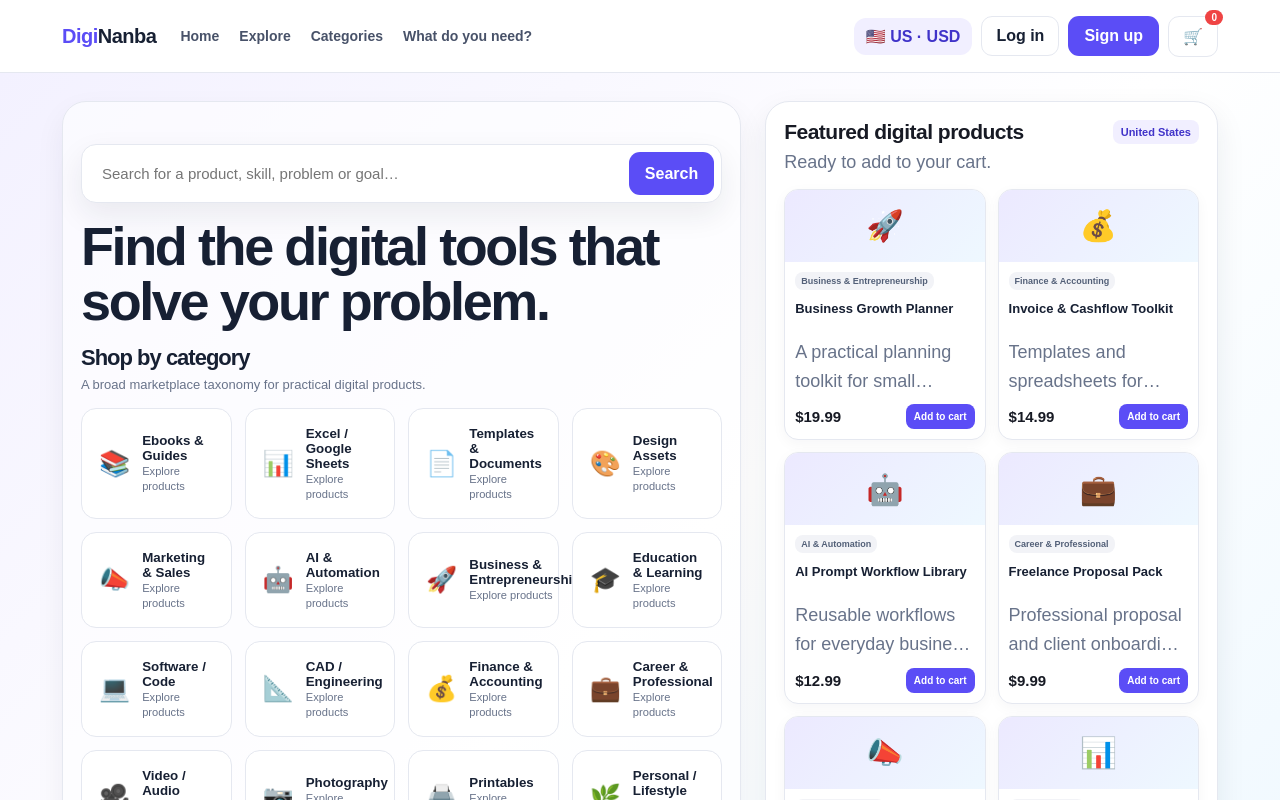
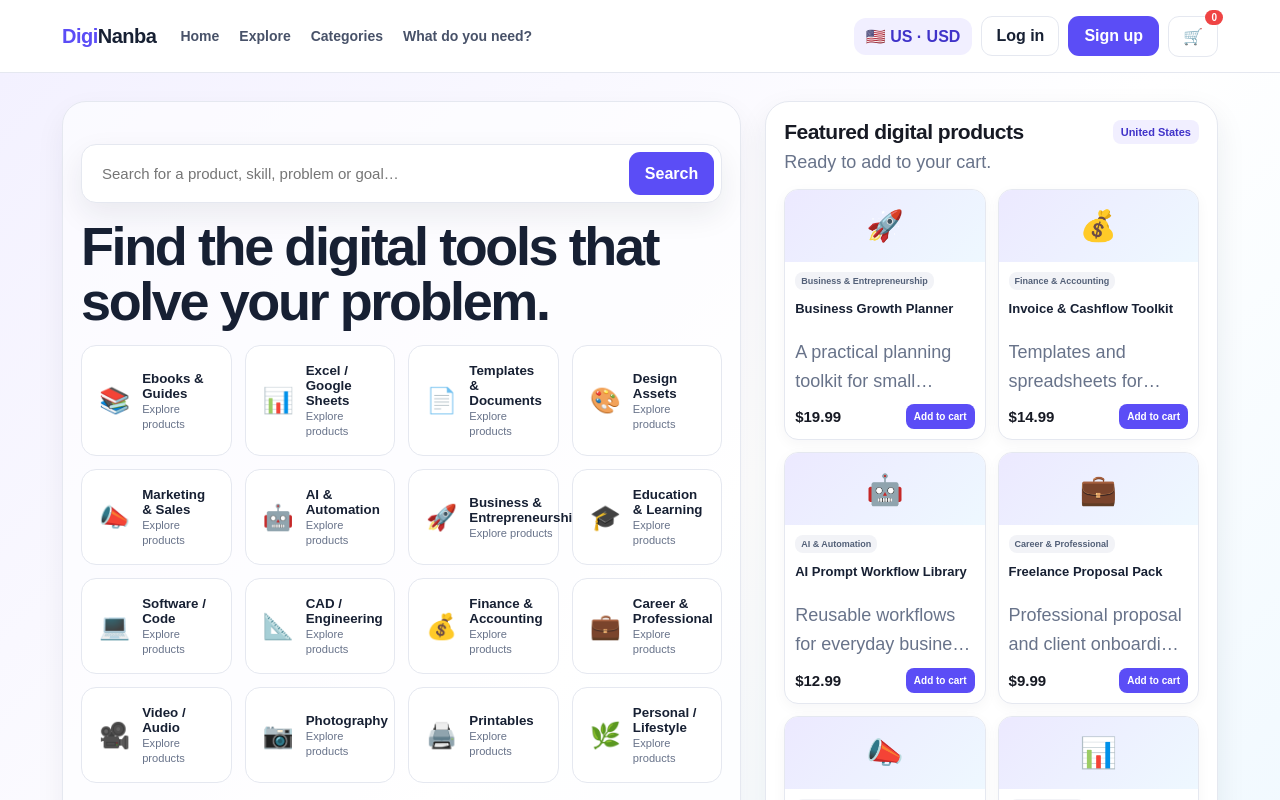
Before and after one commit to agnengineeringselectricals-crypto/diginanba, a Next.js app: page / in a window 1280 px wide. Shown: the top 800 px of the page. Built offline with nearby package versions, Linux system fonts and the light colour scheme; no server answers; the database is empty.

Commit message:
Simplify homepage category panel heading

```diff
--- a/app/HomePageClient.tsx
+++ b/app/HomePageClient.tsx
@@ -182,7 +182,6 @@ export default function HomePageClient({ initialProducts }: Props) {
             </form>
             <h1>Find the digital tools that solve your problem.</h1>
             <div className="ref-category-panel" id="categories">
-              <div className="ref-section-head"><div><h2>Shop by category</h2><p>A broad marketplace taxonomy for practical digital products.</p></div></div>
               <div className="ref-categories">{categories.map(([icon, label]) => <button className="ref-category" key={label} onClick={() => chooseCategory(label)}><span className="ref-category-icon">{icon}</span><span><strong>{label}</strong><small>Explore products</small></span></button>)}</div>
             </div>
           </div>
```
